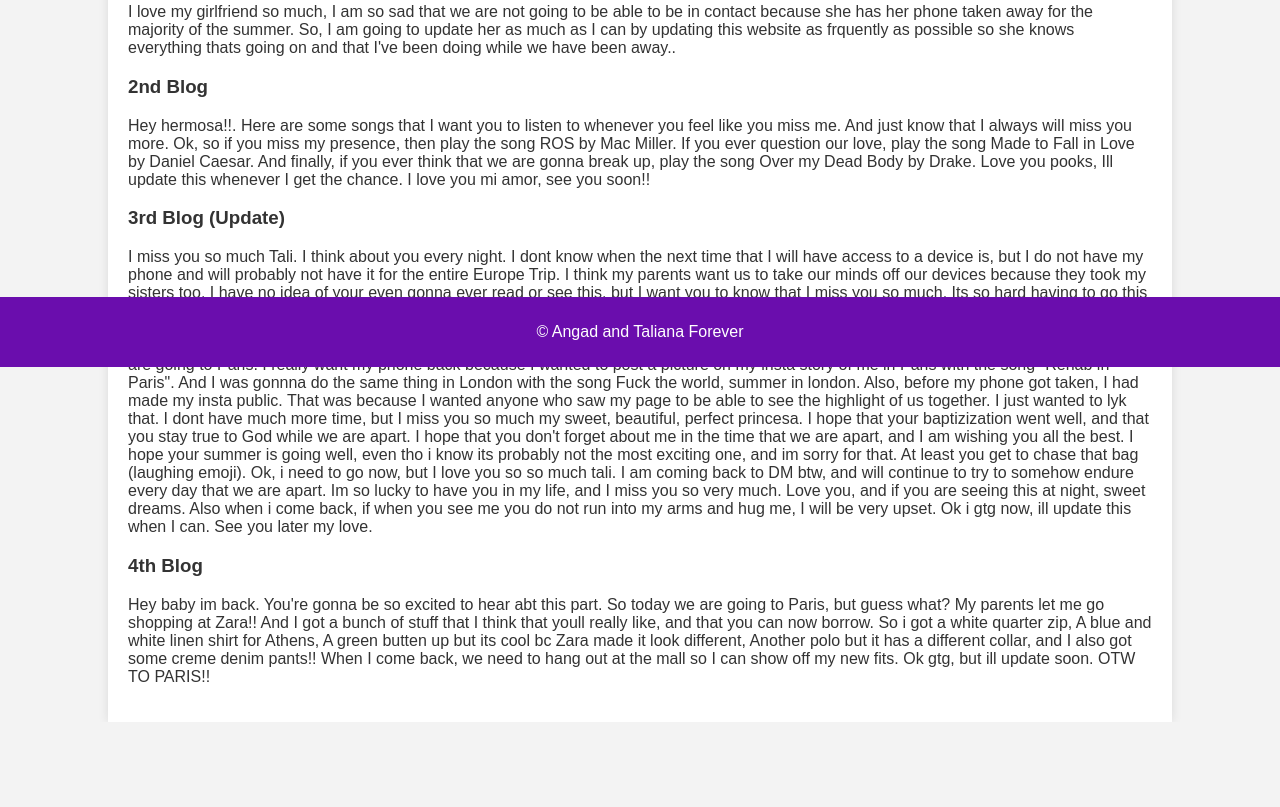
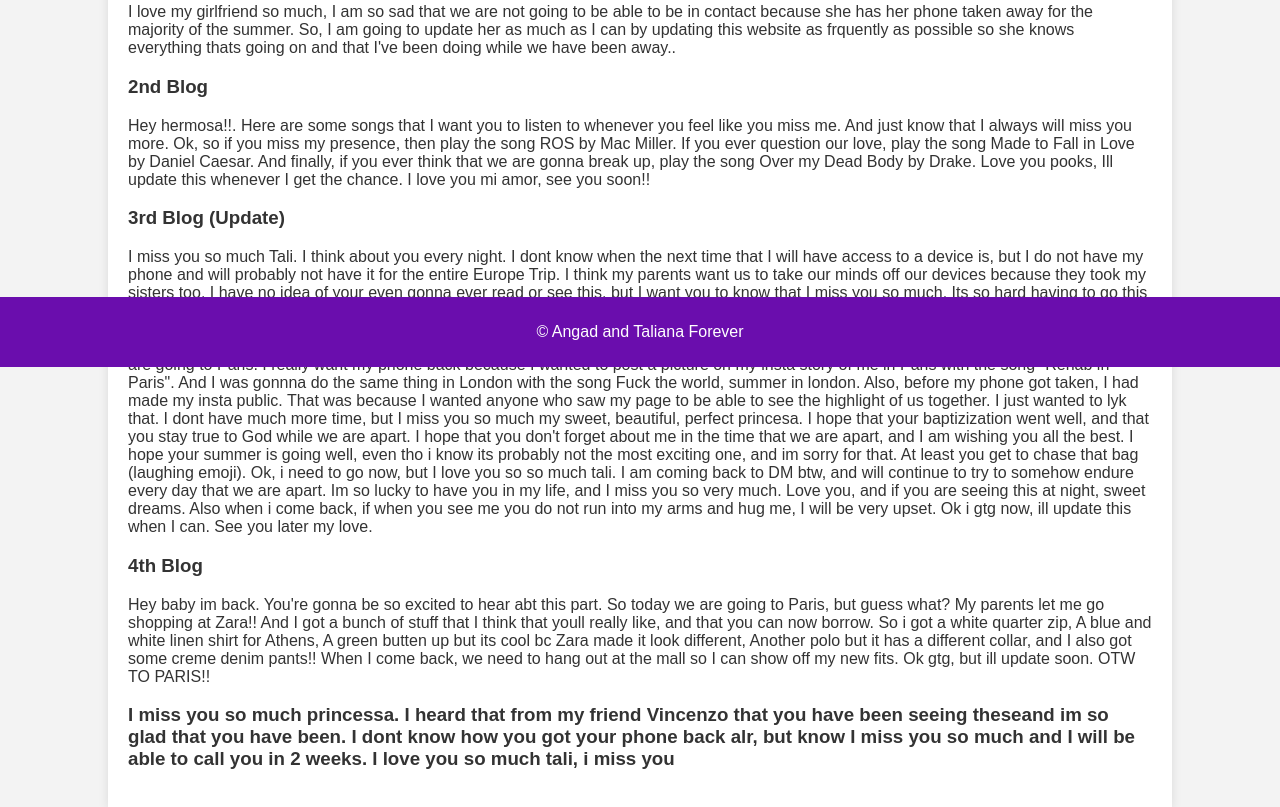
Before and after one commit to angadsahota/angadsahota.github.io, a plain HTML site: page index.html in a window 1280 px wide. Shown: the part 433-1240 px from the top of the page. Before the commit the page ends 1155 px from the top, so only its background shows below. Drawn offline with Linux system fonts and the light colour scheme.

Commit message:
Update index.html

```diff
--- a/index.html
+++ b/index.html
@@ -87,6 +87,11 @@
 
 
         </article>
+        <article>
+            <h3>
+                <p> I miss you so much princessa. I heard that from my friend Vincenzo that you have been seeing theseand im so glad that you have been. I dont know how you got your phone back alr, but know I miss you so much and I will be able to call you in 2 weeks. I love you so much tali, i miss you </p>
+            </h3>
+        </article>
     </section>
 </div>
 
```
